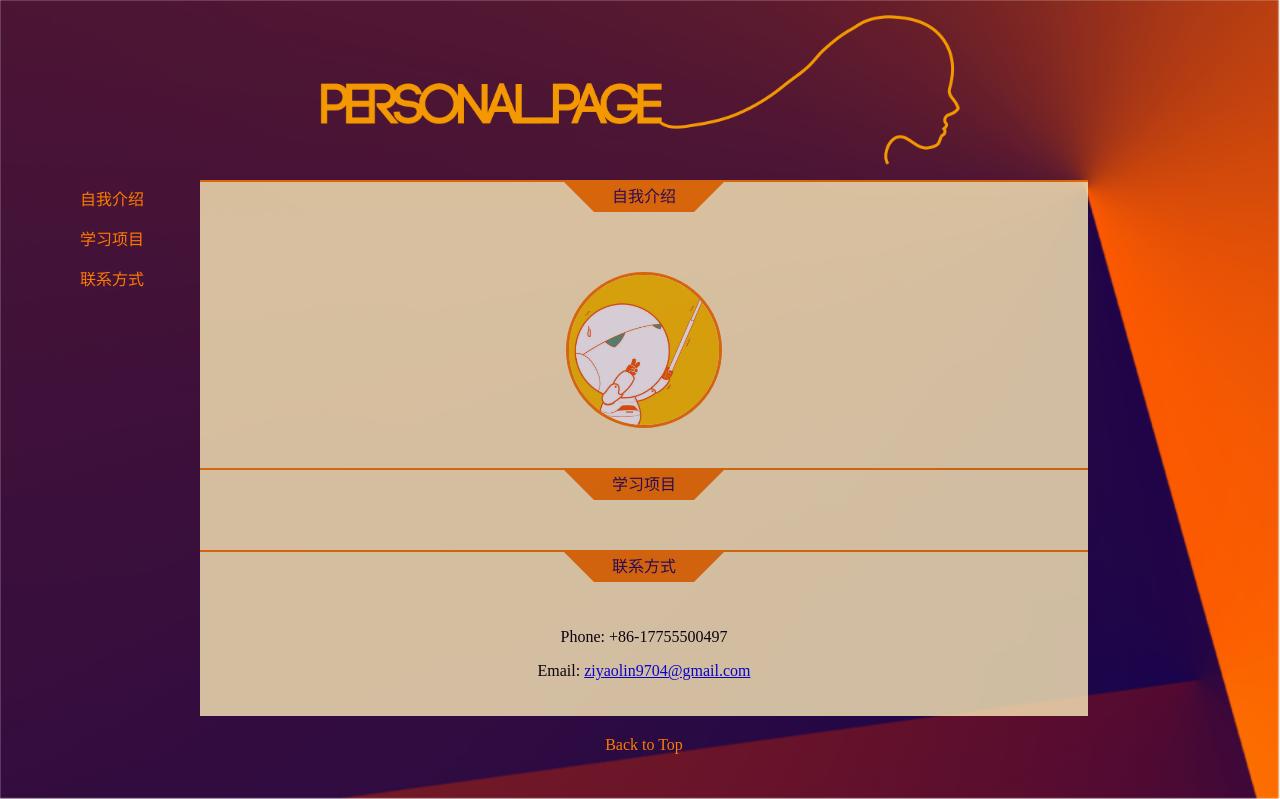
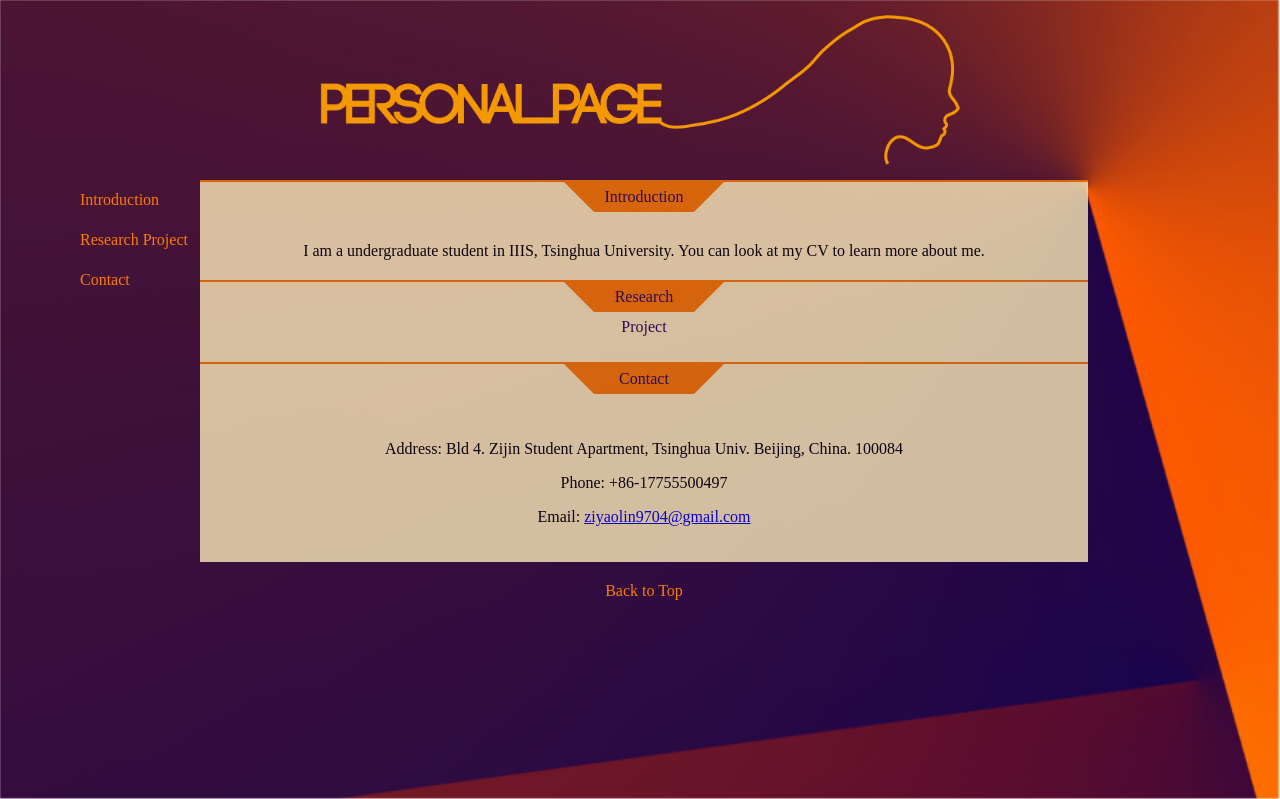
Before and after one commit to Aureth/Aureth.github.io, a plain HTML site: page index.html in a window 1280 px wide. Shown: the top 799 px of the page. Drawn offline with Linux system fonts and the light colour scheme; a web font is replaced by a local one.

Commit message:
Update index.html

```diff
--- a/index.html
+++ b/index.html
@@ -10,21 +10,22 @@
 <div style="margin-bottom:50px;" id="main">
 	<div id="nav" class="left">
 		<ul>
-			<li id="introductionli"><a class="nav" href="#introduction">自我介绍</a></li>
-			<li id="workli"><a class="nav" href="#work">学习项目</a></li>
-			<li id="contactli"><a class="nav" href="#contact">联系方式</a></li>
+			<li id="introductionli"><a class="nav" href="#introduction">Introduction</a></li>
+			<li id="workli"><a class="nav" href="#work">Research Project</a></li>
+			<li id="contactli"><a class="nav" href="#contact">Contact</a></li>
 		</ul>
 	</div>
 	<div class="right">
 		<div class="content" id="introduction">
-			<div class="guide" align="center"><p style="margin-top:-30px;line-height:30px;color:#290a59">自我介绍</p></div>
-			<div> <img src="ui/headimg.png" class="circle"></div>
+			<div class="guide" align="center"><p style="margin-top:-30px;line-height:30px;color:#290a59">Introduction</p></div>
+			I am a undergraduate student in IIIS, Tsinghua University. You can look at <a herf = "Academic_CV.pdf">my CV</a> to learn more about me.
 		</div>
 		<div class="content" id="work">
-			<div class="guide" align="center" ><p style="margin-top:-30px;line-height:30px;color:#290a59">学习项目</p></div>
+			<div class="guide" align="center" ><p style="margin-top:-30px;line-height:30px;color:#290a59">Research Project</p></div>
 		</div>
 		<div class="content" id="contact">
-			<div class="guide" align="center"><p style="margin-top:-30px;line-height:30px;color:#290a59">联系方式</p></div>
+			<div class="guide" align="center"><p style="margin-top:-30px;line-height:30px;color:#290a59">Contact</p></div>
+			<p class="text">Address: Bld 4. Zijin Student Apartment, Tsinghua Univ. Beijing, China. 100084
 			<p class="text">Phone: +86-17755500497 </p>
 			<p class="text">Email: <a <a href="mailto:ziyaolin9704@gmail.com">ziyaolin9704@gmail.com</a></p>
 		</div>
```
